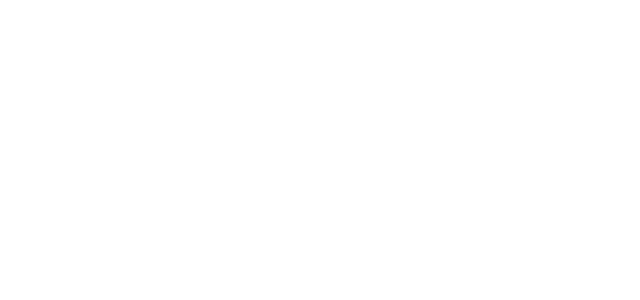
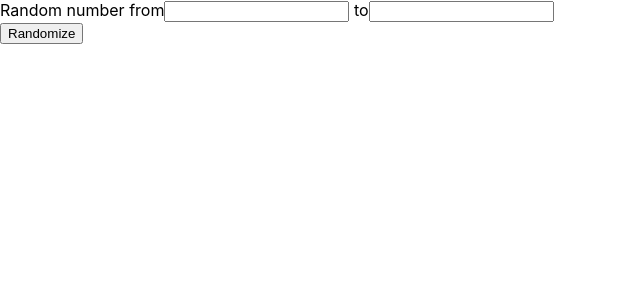
Before and after one commit to EranLavan/words-beyond, a React (Create React App) app: page / in a window 1280 px wide. Shown: the top 300 px of the page, without its empty margins (0-640 px from the left). Built offline with nearby package versions, Linux system fonts and the light colour scheme.

Commit message:
modified:   src/App.js 	new file:   src/components-r/RandomizerA.css 	new file:   src/components-r/RandomizerA.js

```diff
--- a/src/App.js
+++ b/src/App.js
@@ -1,10 +1,12 @@
 import logo from './logo.svg';
 import './App.css';
+import RandomizerA from './components-r/RandomizerA';
 
 function App() {
   return (
     <div>
       {/* <AaApiTestOne /> */}
+      <RandomizerA />
     </div>
   );
 }
--- /dev/null
+++ b/src/components-r/RandomizerA.js
@@ -0,0 +1,32 @@
+import React, { useState } from 'react';
+import './RandomizerA.css';
+
+function RandomizerA() {
+
+  const randomize = () => {
+    const randomNumber = Math.ceil((Math.random()*10));
+    console.log(`Random Number = ${randomNumber}`);
+  }
+
+  const [result, setResult] = useState('');
+
+
+
+
+  return (
+    <>
+      <div>Random number from
+        <input></input> to
+        <input></input>
+      </div>
+
+      <button onClick={() => randomize()}>Randomize</button>
+
+      <div className='result'>
+      <h1></h1>
+      </div>
+    </>
+  )
+}
+
+export default RandomizerA
```
Also changed, not shown: src/components-r/RandomizerA.css (added).
